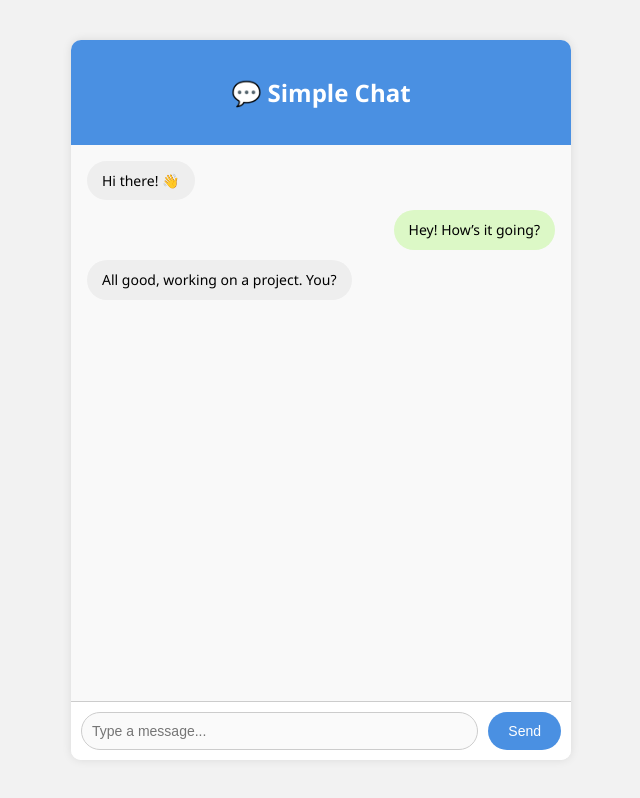
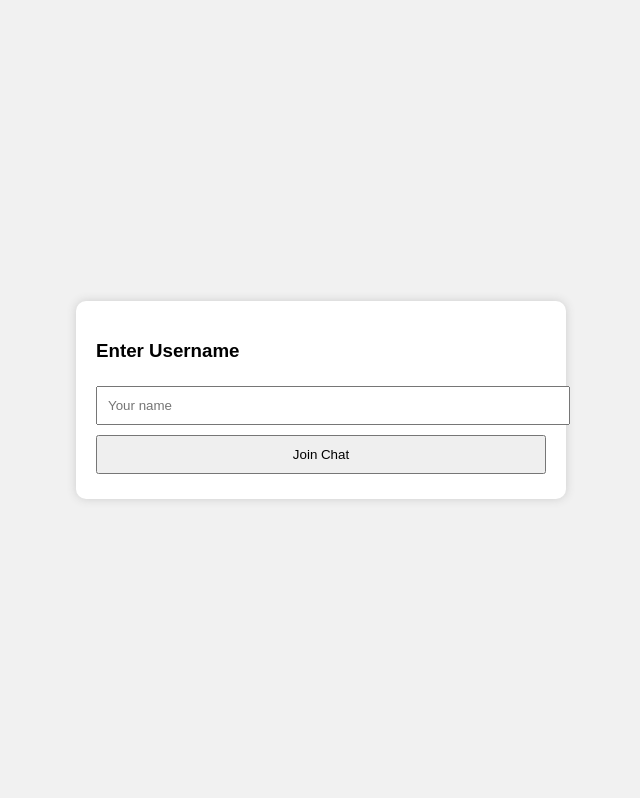
Before and after one commit to punitkaswan/chat, a plain HTML site: page index.html in a window 1280 px wide. Shown: the whole page, without its empty margins (319-959 px from the left). Drawn offline with Linux system fonts and the light colour scheme.

Commit message:
Update index.html

```diff
--- a/index.html
+++ b/index.html
@@ -1,115 +1,135 @@
 <!DOCTYPE html>
-<html lang="en">
+<html>
 <head>
-  <meta charset="UTF-8" />
-  <meta name="viewport" content="width=device-width, initial-scale=1.0"/>
-  <title>Simple Chat</title>
+  <title>Secure Chat Rooms</title>
+  <meta name="viewport" content="width=device-width, initial-scale=1.0">
   <style>
     body {
+      font-family: Arial;
+      background: #f1f1f1;
       margin: 0;
-      font-family: 'Segoe UI', Tahoma, Geneva, Verdana, sans-serif;
-      background: #f2f2f2;
+      padding: 0;
       display: flex;
       justify-content: center;
       align-items: center;
       height: 100vh;
     }
-
-    .chat-container {
+    .container {
       width: 100%;
-      max-width: 500px;
-      height: 90vh;
+      max-width: 450px;
       background: #fff;
+      padding: 20px;
+      box-shadow: 0 0 10px #ccc;
+      border-radius: 10px;
+    }
+    .chat-box {
+      height: 300px;
+      overflow-y: scroll;
+      padding: 10px;
+      border: 1px solid #ccc;
+      margin-bottom: 10px;
       display: flex;
       flex-direction: column;
-      box-shadow: 0 0 10px rgba(0,0,0,0.1);
-      border-radius: 10px;
-      overflow: hidden;
     }
-
-    .chat-header {
-      background-color: #4a90e2;
-      color: white;
-      padding: 1rem;
-      text-align: center;
+    .message {
+      padding: 8px 12px;
+      border-radius: 20px;
+      margin: 5px 0;
+      max-width: 70%;
     }
-
-    .chat-box {
-      flex: 1;
-      padding: 1rem;
-      overflow-y: auto;
-      display: flex;
-      flex-direction: column;
-      gap: 10px;
-      background-color: #f9f9f9;
+    .you { background: #dcf8c6; align-self: flex-end; }
+    .other { background: #eee; align-self: flex-start; }
+    input, button {
+      width: 100%;
+      padding: 10px;
+      margin: 5px 0;
     }
-
-    .message {
-      max-width: 75%;
-      padding: 10px 15px;
-      border-radius: 20px;
-      font-size: 14px;
-      line-height: 1.4;
-    }
-
-    .sent {
-      background-color: #dcf8c6;
-      align-self: flex-end;
-    }
-
-    .received {
-      background-color: #eee;
-      align-self: flex-start;
-    }
-
-    .chat-input {
-      display: flex;
-      padding: 10px;
-      border-top: 1px solid #ccc;
-      background-color: #fff;
-    }
-
-    .chat-input input {
-      flex: 1;
-      padding: 10px;
-      border: 1px solid #ccc;
-      border-radius: 20px;
-      outline: none;
-      font-size: 14px;
-    }
-
-    .chat-input button {
-      margin-left: 10px;
-      padding: 10px 20px;
-      border: none;
-      background-color: #4a90e2;
-      color: white;
-      border-radius: 20px;
-      cursor: pointer;
-      font-size: 14px;
-    }
-
-    .chat-input button:hover {
-      background-color: #357abd;
+    .timestamp {
+      font-size: 10px;
+      color: gray;
+      text-align: right;
     }
   </style>
 </head>
 <body>
-  <div class="chat-container">
-    <header class="chat-header">
-      <h2>💬 Simple Chat</h2>
-    </header>
-
-    <div class="chat-box">
-      <div class="message received">Hi there! 👋</div>
-      <div class="message sent">Hey! How’s it going?</div>
-      <div class="message received">All good, working on a project. You?</div>
+  <div class="container">
+    <div id="loginArea">
+      <h3>Enter Username</h3>
+      <input type="text" id="usernameInput" placeholder="Your name">
+      <button onclick="startChat()">Join Chat</button>
     </div>
 
-    <form class="chat-input" onsubmit="return false;">
-      <input type="text" placeholder="Type a message..." disabled />
-      <button type="submit" disabled>Send</button>
-    </form>
+    <div id="chatArea" style="display:none;">
+      <h3 id="roomLabel">Chat Room</h3>
+      <div class="chat-box" id="chatBox"></div>
+      <input type="text" id="messageInput" placeholder="Type a message...">
+      <button onclick="sendMessage()">Send</button>
+      <button onclick="clearChat()" style="background:red; color:white;">Clear Chat</button>
+    </div>
   </div>
+
+  <!-- Firebase SDKs -->
+  <script src="https://www.gstatic.com/firebasejs/8.10.1/firebase-app.js"></script>
+  <script src="https://www.gstatic.com/firebasejs/8.10.1/firebase-database.js"></script>
+  <script>
+    // ⚠️ Replace this with your Firebase config
+    const firebaseConfig = {
+      apiKey: "YOUR_API_KEY",
+      authDomain: "YOUR_PROJECT_ID.firebaseapp.com",
+      databaseURL: "https://YOUR_PROJECT_ID.firebaseio.com",
+      projectId: "YOUR_PROJECT_ID",
+      storageBucket: "YOUR_PROJECT_ID.appspot.com",
+      messagingSenderId: "YOUR_SENDER_ID",
+      appId: "YOUR_APP_ID"
+    };
+    firebase.initializeApp(firebaseConfig);
+
+    const db = firebase.database();
+
+    let roomName = new URLSearchParams(window.location.search).get('room') || 'general';
+    let username = '';
+
+    document.getElementById("roomLabel").textContent = "Chat Room: " + roomName;
+
+    function startChat() {
+      const input = document.getElementById("usernameInput").value.trim();
+      if (!input) return alert("Please enter a name");
+      username = input;
+      document.getElementById("loginArea").style.display = "none";
+      document.getElementById("chatArea").style.display = "block";
+      listenToMessages();
+    }
+
+    function sendMessage() {
+      const text = document.getElementById("messageInput").value.trim();
+      if (!text) return;
+      const now = new Date();
+      db.ref("rooms/" + roomName).push({
+        user: username,
+        text: text,
+        time: now.toLocaleTimeString()
+      });
+      document.getElementById("messageInput").value = "";
+    }
+
+    function listenToMessages() {
+      const chatBox = document.getElementById("chatBox");
+      db.ref("rooms/" + roomName).on("child_added", function(snapshot) {
+        const data = snapshot.val();
+        const div = document.createElement("div");
+        div.className = "message " + (data.user === username ? "you" : "other");
+        div.innerHTML = `<strong>${data.user}</strong>: ${data.text}<div class="timestamp">${data.time}</div>`;
+        chatBox.appendChild(div);
+        chatBox.scrollTop = chatBox.scrollHeight;
+      });
+    }
+
+    function clearChat() {
+      if (confirm("Are you sure you want to delete all messages in this room?")) {
+        db.ref("rooms/" + roomName).remove();
+        document.getElementById("chatBox").innerHTML = "";
+      }
+    }
+  </script>
 </body>
 </html>
```
